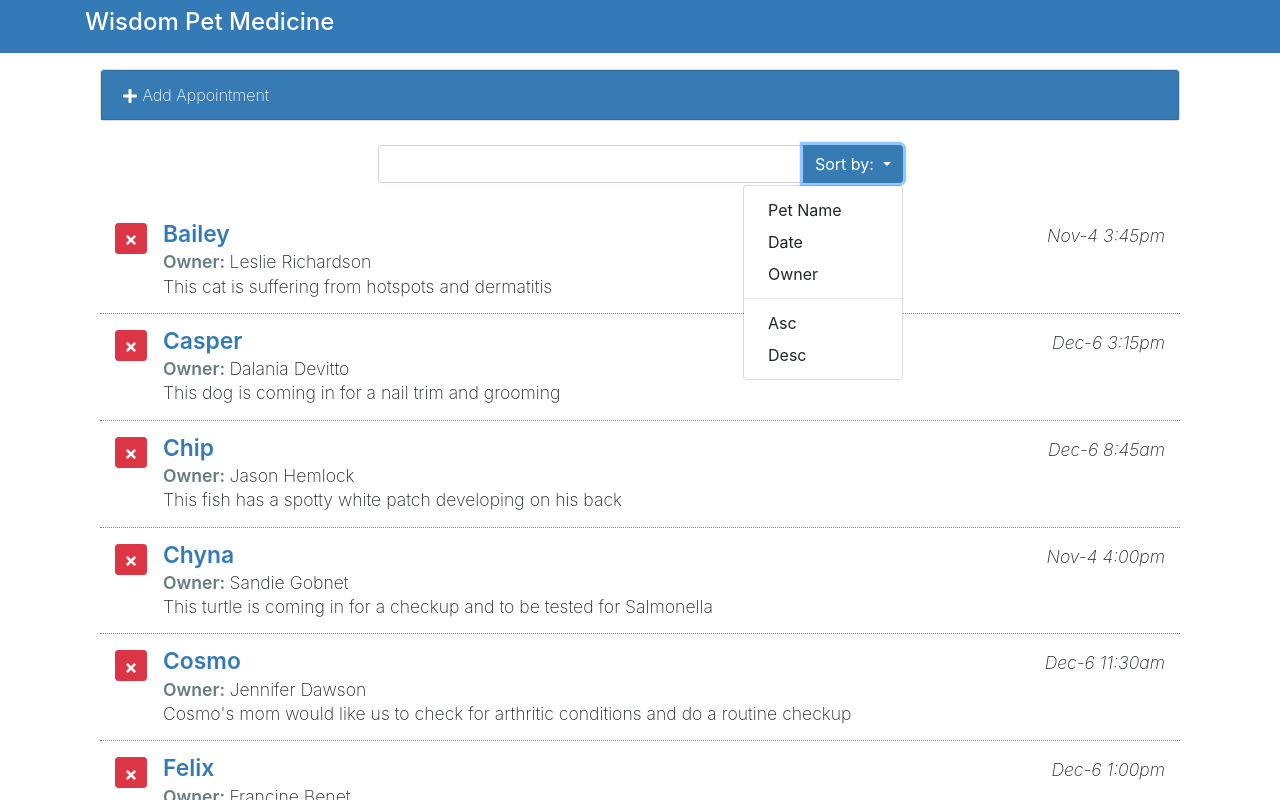
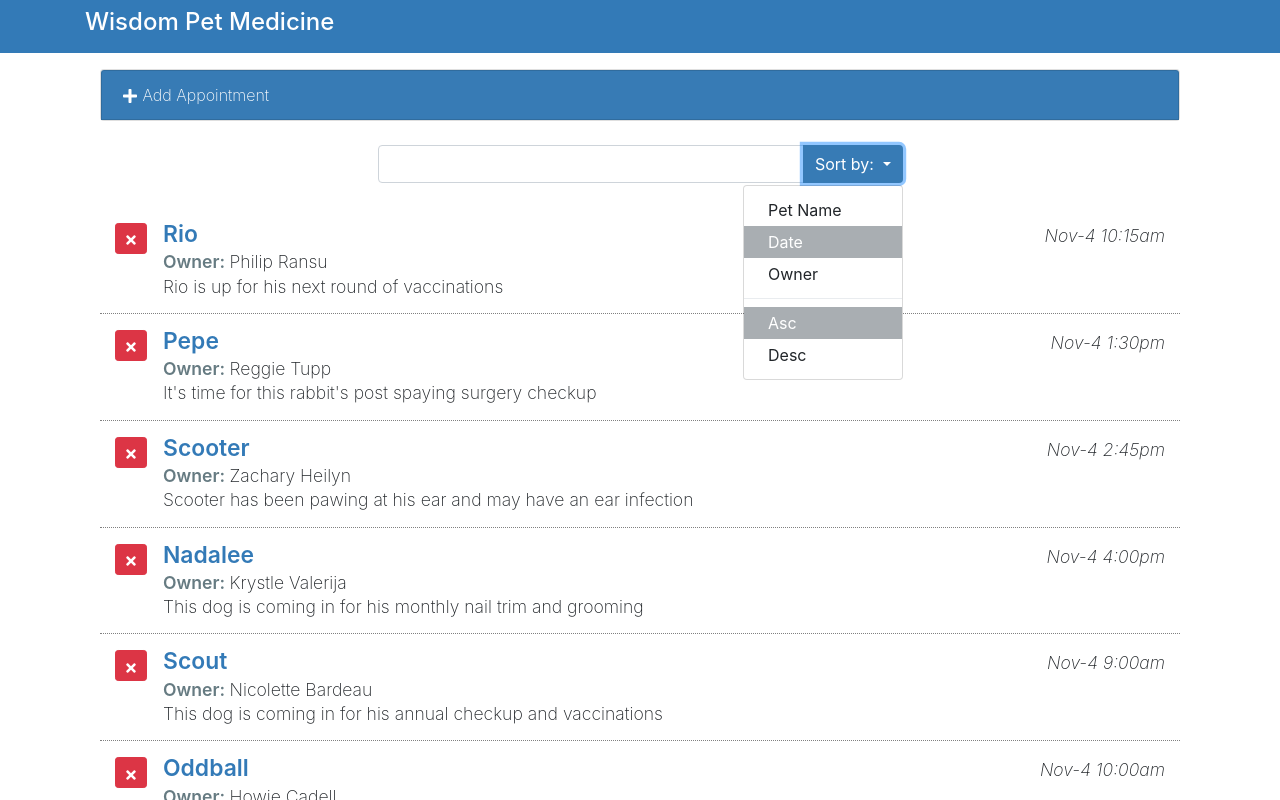
Before and after one commit to adewale2018/react-interface, a React (Create React App) app: page / in a window 1280 px wide. Both pictures are taken after a click on the button "Sort by:". Shown: the top 800 px of the page. Built offline with nearby package versions, Linux system fonts and the light colour scheme.

Commit message:
Add search component

```diff
--- a/src/components/App.js
+++ b/src/components/App.js
@@ -9,10 +9,9 @@
   constructor(props) {
     super(props);
     this.state = {
-      myName: "Saheed",
       appointments: [],
       formDisplay: false,
-      orderBy: "petName",
+      orderBy: "aptDate",
       orderDir: "asc",
       lastIndex: 0
     };
@@ -20,6 +19,7 @@
     this.deleteAppointment = this.deleteAppointment.bind(this);
     this.toggleForm = this.toggleForm.bind(this);
     this.addAppointment = this.addAppointment.bind(this);
+    this.changeOrder = this.changeOrder.bind(this);
   }
   componentDidMount() {
     fetch("./data.json")
@@ -50,6 +50,9 @@
       lastIndex: this.state.lastIndex + 1
     });
   }
+  changeOrder() {
+
+  }
   render() {
     let order;
     let filteredApts = this.state.appointments;
@@ -79,7 +82,7 @@
                   toggleForm={this.toggleForm}
                   addAppointment={this.addAppointment}
                 />
-                <SearchAppointments />
+                <SearchAppointments orderBy={this.state.orderBy} orderDir={this.state.orderDir} changeOrder={this.changeOrder} />
                 <ListAppointments
                   appointments={filteredApts}
                   deleteAppointment={this.deleteAppointment}
--- a/src/components/SearchAppointment.js
+++ b/src/components/SearchAppointment.js
@@ -24,20 +24,20 @@
               </button>
 
               <div className="sort-menu dropdown-menu dropdown-menu-right">
-                <button className="sort-by dropdown-item" href="#">
+                <button className={"sort-by dropdown-item " + (this.props.orderBy === "petName" ? "active": "")} href="#" onClick={e => this.props.changeOrder('petName', this.props.orderDir)}>
                   Pet Name
                 </button>
-                <button className="sort-by dropdown-item" href="#">
+                <button className={"sort-by dropdown-item " + (this.props.orderBy === "aptDate" ? "active": "")} href="#" onClick={e => this.props.changeOrder('aptDate', this.props.orderDir)}>
                   Date
                 </button>
-                <button className="sort-by dropdown-item" href="#">
+                <button className={"sort-by dropdown-item " + (this.props.orderBy === "ownerName" ? "active": "")} href="#" onClick={e => this.props.changeOrder('ownerName', this.props.orderDir)}>
                   Owner
                 </button>
                 <div role="separator" className="dropdown-divider" />
-                <button className="sort-by dropdown-item" href="#">
+                <button className={"sort-by dropdown-item " + (this.props.orderDir === "asc" ? "active": "")} href="#" onClick={e => this.props.changeOrder(this.props.orderBy, 'asc')}>
                   Asc
                 </button>
-                <button className="sort-by dropdown-item" href="#">
+                <button className={"sort-by dropdown-item " + (this.props.orderDir === "desc" ? "active": "")} href="#" onClick={e => this.props.changeOrder(this.props.orderBy, 'desc')}>
                   Desc
                 </button>
               </div>
```
